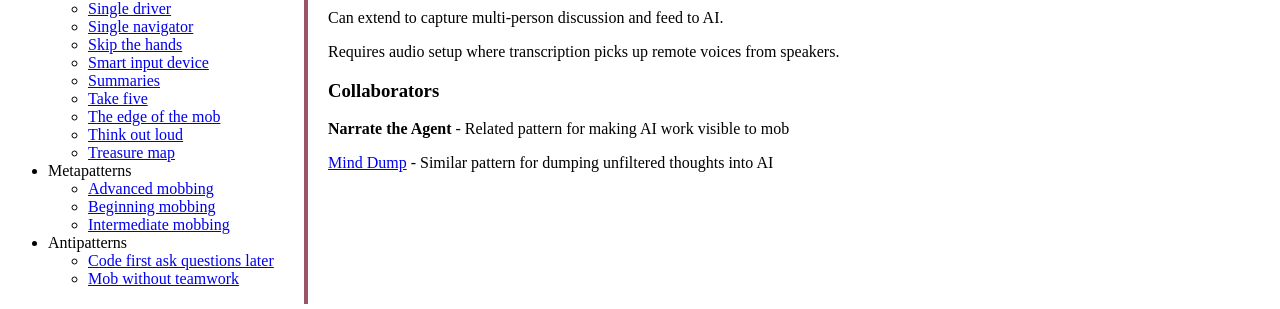
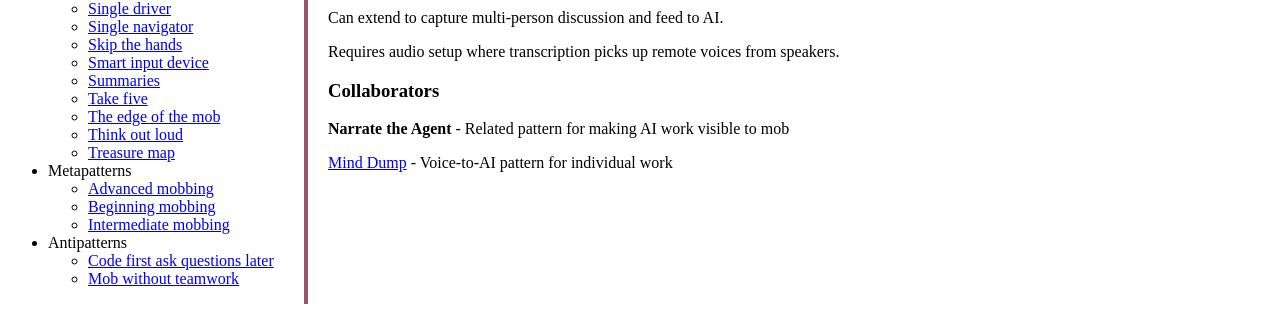
Before and after one commit to JayBazuzi/Mobbing-Pattern-Language, a Jekyll site: the page built from _patterns/Skip the Hands.md, in a window 1280 px wide. Shown: the part 732-1041 px from the top of the page. Built offline with Jekyll 4.4.1, drawn with Linux system fonts in a browser that asks for light colours.

Commit message:
Clarify Mind Dump relationship
🤖 Generated with [Claude Code](https://claude.com/claude-code)

Co-Authored-By: Claude <noreply@anthropic.com>

```diff
--- a/_patterns/Skip the Hands.md
+++ b/_patterns/Skip the Hands.md
@@ -35,4 +35,4 @@ Requires audio setup where transcription picks up remote voices from speakers.
 
 **Narrate the Agent** - Related pattern for making AI work visible to mob
 
-[Mind Dump](https://lexler.github.io/augmented-coding-patterns/patterns/mind-dump/) - Similar pattern for dumping unfiltered thoughts into AI
+[Mind Dump](https://lexler.github.io/augmented-coding-patterns/patterns/mind-dump/) - Voice-to-AI pattern for individual work
```
